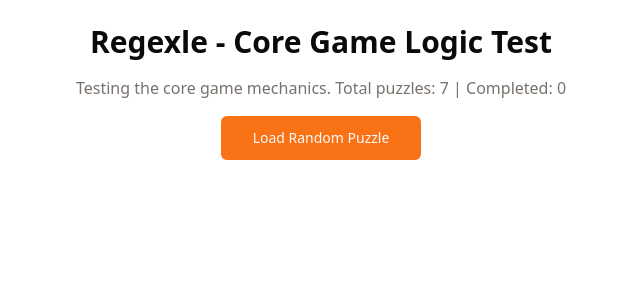
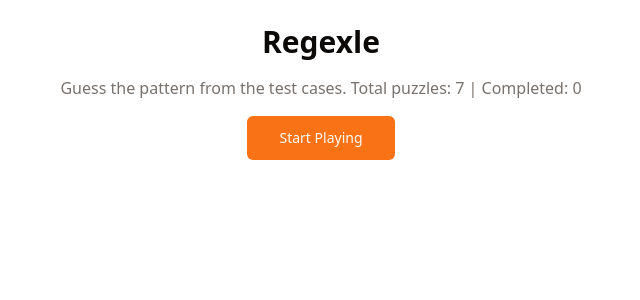
Before and after one commit to lowejosh/regexle, a React (Vite) app: page / in a window 1280 px wide. Shown: the top 300 px of the page, without its empty margins (319-959 px from the left). Built offline with nearby package versions, Linux system fonts and the light colour scheme.

Commit message:
hidden description

```diff
--- a/src/components/GameProofOfConcept.tsx
+++ b/src/components/GameProofOfConcept.tsx
@@ -1,4 +1,3 @@
-import { useState } from "react";
 import { useGameStore } from "../store/gameStore";
 import { samplePuzzles, getRandomPuzzle } from "../data/puzzles";
 import { Button } from "@/components/ui/Button";
@@ -18,27 +17,25 @@ export function GameProofOfConcept() {
     userPattern,
     gameResult,
     completedPuzzles,
+    showDescription,
     loadPuzzle,
     updatePattern,
+    testPattern,
     completePuzzle,
+    toggleDescription,
   } = useGameStore();
-
-  const [hintLevel, setHintLevel] = useState(0);
 
   const handleLoadRandomPuzzle = () => {
     const puzzle = getRandomPuzzle();
     loadPuzzle(puzzle);
-    setHintLevel(0);
   };
 
   const handlePatternChange = (e: React.ChangeEvent<HTMLInputElement>) => {
     updatePattern(e.target.value);
   };
 
-  const handleNextHint = () => {
-    if (currentPuzzle?.hints && hintLevel < currentPuzzle.hints.length) {
-      setHintLevel(hintLevel + 1);
-    }
+  const handleTestPattern = () => {
+    testPattern();
   };
 
   const handleComplete = () => {
@@ -49,14 +46,14 @@ export function GameProofOfConcept() {
   return (
     <div className="max-w-4xl mx-auto p-6 space-y-6">
       <div className="text-center space-y-4">
-        <h1 className="text-3xl font-bold">Regexle - Core Game Logic Test</h1>
+        <h1 className="text-3xl font-bold">Regexle</h1>
         <p className="text-muted-foreground">
-          Testing the core game mechanics. Total puzzles: {samplePuzzles.length}{" "}
-          | Completed: {completedPuzzles.size}
+          Guess the pattern from the test cases. Total puzzles:{" "}
+          {samplePuzzles.length} | Completed: {completedPuzzles.size}
         </p>
 
         <Button onClick={handleLoadRandomPuzzle} size="lg">
-          Load Random Puzzle
+          {currentPuzzle ? "Load New Puzzle" : "Start Playing"}
         </Button>
       </div>
 
@@ -65,26 +62,48 @@ export function GameProofOfConcept() {
           <CardHeader>
             <div className="flex items-center justify-between">
               <CardTitle>{currentPuzzle.title}</CardTitle>
+              <div className="flex items-center gap-2">
                 <Badge variant="secondary">{currentPuzzle.difficulty}</Badge>
+                <Button variant="outline" size="sm" onClick={toggleDescription}>
+                  {showDescription ? "Hide" : "Show"} Description
+                </Button>
               </div>
+            </div>
+            {showDescription && currentPuzzle.description && (
               <CardDescription>{currentPuzzle.description}</CardDescription>
+            )}
           </CardHeader>
 
           <CardContent className="space-y-6">
             {/* Regex Input */}
             <div className="space-y-2">
               <label className="text-sm font-medium">Your Regex Pattern:</label>
+              <div className="flex gap-2">
                 <Input
                   placeholder="Enter your regex pattern..."
                   value={userPattern}
                   onChange={handlePatternChange}
                   className="font-mono"
+                  onKeyDown={(e) => {
+                    if (e.key === "Enter") {
+                      handleTestPattern();
+                    }
+                  }}
                 />
+                <Button
+                  onClick={handleTestPattern}
+                  disabled={!userPattern.trim()}
+                >
+                  Test Pattern
+                </Button>
+              </div>
             </div>
 
             {/* Test Cases */}
             <div className="space-y-3">
-              <h3 className="text-sm font-medium">Test Cases:</h3>
+              <h3 className="text-sm font-medium">
+                Test Cases ({currentPuzzle.testCases.length} total):
+              </h3>
               <div className="grid gap-2">
                 {currentPuzzle.testCases.map((testCase, index) => {
                   const isCorrect = gameResult
@@ -113,11 +132,11 @@ export function GameProofOfConcept() {
                         </span>
                       </div>
                       <div className="text-lg">
-                        {isCorrect === true
+                        {gameResult === null
+                          ? "⏳"
+                          : isCorrect === true
                           ? "✅"
-                          : isCorrect === false
-                          ? "❌"
-                          : "⏳"}
+                          : "❌"}
                       </div>
                     </div>
                   );
@@ -133,9 +152,14 @@ export function GameProofOfConcept() {
                     Score: {gameResult.passedTests}/{gameResult.totalTests}
                   </span>
                   {gameResult.isCorrect ? (
-                    <Badge variant="correct">🎉 Correct!</Badge>
+                    <Badge variant="correct">
+                      🎉 Perfect! All tests passed!
+                    </Badge>
                   ) : (
-                    <Badge variant="incorrect">Try Again</Badge>
+                    <Badge variant="incorrect">
+                      {gameResult.failedCases.length} test
+                      {gameResult.failedCases.length !== 1 ? "s" : ""} failed
+                    </Badge>
                   )}
                 </div>
 
@@ -143,38 +167,6 @@ export function GameProofOfConcept() {
                   <Button onClick={handleComplete} className="w-full">
                     Complete & Next Puzzle
                   </Button>
-                )}
-              </div>
-            )}
-
-            {/* Hints */}
-            {currentPuzzle.hints && (
-              <div className="space-y-2">
-                <div className="flex items-center justify-between">
-                  <span className="text-sm font-medium">Hints:</span>
-                  <Button
-                    variant="hint"
-                    size="sm"
-                    onClick={handleNextHint}
-                    disabled={hintLevel >= currentPuzzle.hints.length}
-                  >
-                    Get Hint ({hintLevel}/{currentPuzzle.hints.length})
-                  </Button>
-                </div>
-
-                {hintLevel > 0 && (
-                  <div className="space-y-2">
-                    {currentPuzzle.hints
-                      .slice(0, hintLevel)
-                      .map((hint, index) => (
-                        <div
-                          key={index}
-                          className="p-2 bg-yellow-50 border border-yellow-200 rounded text-sm"
-                        >
-                          💡 {hint}
-                        </div>
-                      ))}
-                  </div>
                 )}
               </div>
             )}
--- a/src/data/puzzles.ts
+++ b/src/data/puzzles.ts
@@ -3,142 +3,133 @@ import type { Puzzle } from "../types/game";
 export const samplePuzzles: Puzzle[] = [
   {
     id: "easy-001",
-    title: "Simple Email Pattern",
-    description: 'Match basic email addresses like "user@domain.com"',
+    title: "Pattern Alpha",
+    description: "Match valid email addresses",
     difficulty: "easy",
     testCases: [
       { input: "user@example.com", shouldMatch: true },
       { input: "test@domain.org", shouldMatch: true },
+      { input: "name@site.net", shouldMatch: true },
+      { input: "admin@company.edu", shouldMatch: true },
       { input: "invalid-email", shouldMatch: false },
       { input: "@domain.com", shouldMatch: false },
       { input: "user@", shouldMatch: false },
+      { input: "user.domain.com", shouldMatch: false },
     ],
-    hints: ["Start with matching letters and numbers for the username"],
-    solution: "^[a-zA-Z0-9]+@[a-zA-Z0-9]+.[a-zA-Z]+$",
+    solution: "^[a-zA-Z0-9]+@[a-zA-Z0-9]+\\.[a-zA-Z]+$",
   },
   {
     id: "easy-002",
-    title: "Phone Number Validator",
+    title: "Pattern Beta",
     description: "Match US phone numbers in format (123) 456-7890",
-    difficulty: "medium",
+    difficulty: "easy",
     testCases: [
       { input: "(123) 456-7890", shouldMatch: true },
+      { input: "(555) 123-4567", shouldMatch: true },
       { input: "(999) 888-7777", shouldMatch: true },
+      { input: "(000) 000-0000", shouldMatch: true },
       { input: "123-456-7890", shouldMatch: false },
       { input: "(12) 456-7890", shouldMatch: false },
       { input: "(123) 45-7890", shouldMatch: false },
+      { input: "(123)456-7890", shouldMatch: false },
     ],
-    hints: [
-      "The pattern starts with a parenthesis",
-      "There are exactly 3 digits in parentheses",
-      "After the space, there are 3 digits, a dash, then 4 digits",
-    ],
-    solution: "^([0-9]{3}) [0-9]{3}-[0-9]{4}$",
+    solution: "^\\([0-9]{3}\\) [0-9]{3}-[0-9]{4}$",
   },
   {
     id: "medium-001",
-    title: "HTML Tag Matcher",
-    description: "Match opening HTML tags like <div>, <span>, <p>",
+    title: "Pattern Gamma",
+    description: "Match opening HTML tags",
     difficulty: "medium",
     testCases: [
       { input: "<div>", shouldMatch: true },
       { input: "<span>", shouldMatch: true },
       { input: "<p>", shouldMatch: true },
+      { input: "<header>", shouldMatch: true },
+      { input: "<article>", shouldMatch: true },
       { input: "</div>", shouldMatch: false },
       { input: '<div class="test">', shouldMatch: false },
       { input: "div>", shouldMatch: false },
-    ],
-    hints: [
-      "HTML tags start with < and end with >",
-      "The tag name contains only letters",
-      "This should only match simple opening tags without attributes",
+      { input: "<123>", shouldMatch: false },
+      { input: "<>", shouldMatch: false },
     ],
     solution: "^<[a-zA-Z]+>$",
   },
   {
+    id: "medium-002",
+    title: "Pattern Delta",
+    description: "Match hexadecimal color codes",
+    difficulty: "medium",
+    testCases: [
+      { input: "#FF0000", shouldMatch: true },
+      { input: "#00FF00", shouldMatch: true },
+      { input: "#0000FF", shouldMatch: true },
+      { input: "#ABC123", shouldMatch: true },
+      { input: "#FfFfFf", shouldMatch: true },
+      { input: "FF0000", shouldMatch: false },
+      { input: "#GG0000", shouldMatch: false },
+      { input: "#FF00", shouldMatch: false },
+      { input: "#FF00000", shouldMatch: false },
+      { input: "#", shouldMatch: false },
+    ],
+    solution: "^#[0-9A-Fa-f]{6}$",
+  },
+  {
     id: "hard-001",
-    title: "Password Strength",
-    description:
-      "Match passwords with at least 8 chars, 1 uppercase, 1 lowercase, 1 digit",
+    title: "Pattern Epsilon",
+    description: "Match strong passwords",
     difficulty: "hard",
     testCases: [
       { input: "Password123", shouldMatch: true },
       { input: "MySecret1", shouldMatch: true },
+      { input: "Complex9Pass", shouldMatch: true },
+      { input: "StrongKey7", shouldMatch: true },
+      { input: "SecureCode5", shouldMatch: true },
       { input: "password123", shouldMatch: false },
       { input: "PASSWORD123", shouldMatch: false },
       { input: "Password", shouldMatch: false },
       { input: "Pass1", shouldMatch: false },
+      { input: "12345678", shouldMatch: false },
     ],
-    hints: [
-      "Use positive lookaheads to check for each requirement",
-      "You need (?=.*[a-z]) for lowercase letters",
-      "You need (?=.*[A-Z]) for uppercase letters",
-      "You need (?=.*d) for digits",
-      "The total length should be at least 8 characters",
-    ],
-    solution: "^(?=.*[a-z])(?=.*[A-Z])(?=.*d).{8,}$",
+    solution: "^(?=.*[a-z])(?=.*[A-Z])(?=.*\\d).{8,}$",
   },
   {
-    id: "easy-002",
-    title: "Match any single digit",
-    description: "Create a regex that matches exactly one digit (0-9)",
-    difficulty: "easy",
-    solution: "\\d",
+    id: "hard-002",
+    title: "Pattern Zeta",
+    description: "Match IPv4 addresses",
+    difficulty: "hard",
     testCases: [
-      { input: "5", shouldMatch: true },
-      { input: "0", shouldMatch: true },
-      { input: "9", shouldMatch: true },
-      { input: "a", shouldMatch: false },
-      { input: "12", shouldMatch: false },
-      { input: "", shouldMatch: false },
+      { input: "192.168.1.1", shouldMatch: true },
+      { input: "10.0.0.1", shouldMatch: true },
+      { input: "255.255.255.255", shouldMatch: true },
+      { input: "127.0.0.1", shouldMatch: true },
+      { input: "0.0.0.0", shouldMatch: true },
+      { input: "256.1.1.1", shouldMatch: false },
+      { input: "192.168.1", shouldMatch: false },
+      { input: "192.168.1.1.1", shouldMatch: false },
+      { input: "abc.def.ghi.jkl", shouldMatch: false },
+      { input: "192.168.-1.1", shouldMatch: false },
     ],
-    hints: [
-      "There is a special character class for digits",
-      "Use \\d to match any digit",
-    ],
+    solution:
+      "^(?:(?:25[0-5]|2[0-4][0-9]|[01]?[0-9][0-9]?)\\.){3}(?:25[0-5]|2[0-4][0-9]|[01]?[0-9][0-9]?)$",
   },
   {
-    id: "medium-001",
-    title: "Valid Email Start",
-    description:
-      "Match strings that could be the start of an email (letters/numbers, then @)",
-    difficulty: "medium",
-    solution: "^[a-zA-Z0-9]+@",
+    id: "expert-001",
+    title: "Pattern Omega",
+    description: "Match valid JSON strings",
+    difficulty: "expert",
     testCases: [
-      { input: "user@", shouldMatch: true },
-      { input: "test123@", shouldMatch: true },
-      { input: "John@", shouldMatch: true },
-      { input: "@domain", shouldMatch: false },
-      { input: "user-name@", shouldMatch: false }, // Contains hyphen
-      { input: "user@domain.com", shouldMatch: true }, // Has @ followed by more
+      { input: '"hello"', shouldMatch: true },
+      { input: '"hello world"', shouldMatch: true },
+      { input: '"test\\nstring"', shouldMatch: true },
+      { input: '"with \\"quotes\\""', shouldMatch: true },
+      { input: '""', shouldMatch: true },
+      { input: "hello", shouldMatch: false },
+      { input: '"unterminated', shouldMatch: false },
+      { input: 'unterminated"', shouldMatch: false },
+      { input: '"bad\\escape"', shouldMatch: false },
+      { input: '"multi\nline"', shouldMatch: false },
     ],
-    hints: [
-      "Start with ^ to match from the beginning",
-      "Use [a-zA-Z0-9] for letters and numbers",
-      "Use + for one or more characters",
-      "End with @ symbol",
-    ],
-  },
-  {
-    id: "hard-001",
-    title: "Phone Number Pattern",
-    description: "Match US phone numbers in format: (xxx) xxx-xxxx",
-    difficulty: "hard",
-    solution: "^\\(\\d{3}\\) \\d{3}-\\d{4}$",
-    testCases: [
-      { input: "(123) 456-7890", shouldMatch: true },
-      { input: "(555) 123-4567", shouldMatch: true },
-      { input: "123-456-7890", shouldMatch: false },
-      { input: "(123)456-7890", shouldMatch: false }, // Missing space
-      { input: "(12) 456-7890", shouldMatch: false }, // Wrong area code length
-      { input: "(123) 45-7890", shouldMatch: false }, // Wrong middle part length
-    ],
-    hints: [
-      "Parentheses need to be escaped: \\( and \\)",
-      "Use \\d{3} to match exactly 3 digits",
-      "Don't forget the space after the area code",
-      "Use ^ and $ to match the entire string",
-    ],
+    solution: '^"(?:[^"\\\\]|\\\\.)*"$',
   },
 ];
 
--- a/src/types/game.ts
+++ b/src/types/game.ts
@@ -7,11 +7,10 @@ export interface TestCase {
 export interface Puzzle {
   id: string;
   title: string;
-  description: string;
+  description?: string; // Hidden until appropriate
   difficulty: "easy" | "medium" | "hard" | "expert";
   testCases: TestCase[];
-  hints?: string[];
-  solution?: string; // For development/testing
+  solution?: string; // For development/testing only
 }
 
 export interface GameResult {
@@ -27,4 +26,5 @@ export interface GameState {
   gameResult: GameResult | null;
   completedPuzzles: Set<string>;
   currentDifficulty: Puzzle["difficulty"];
+  showDescription: boolean;
 }
```
Also changed, not shown: src/store/gameStore.ts (+11 -11 lines). Lines whose indentation alone changed are shown as unchanged.
